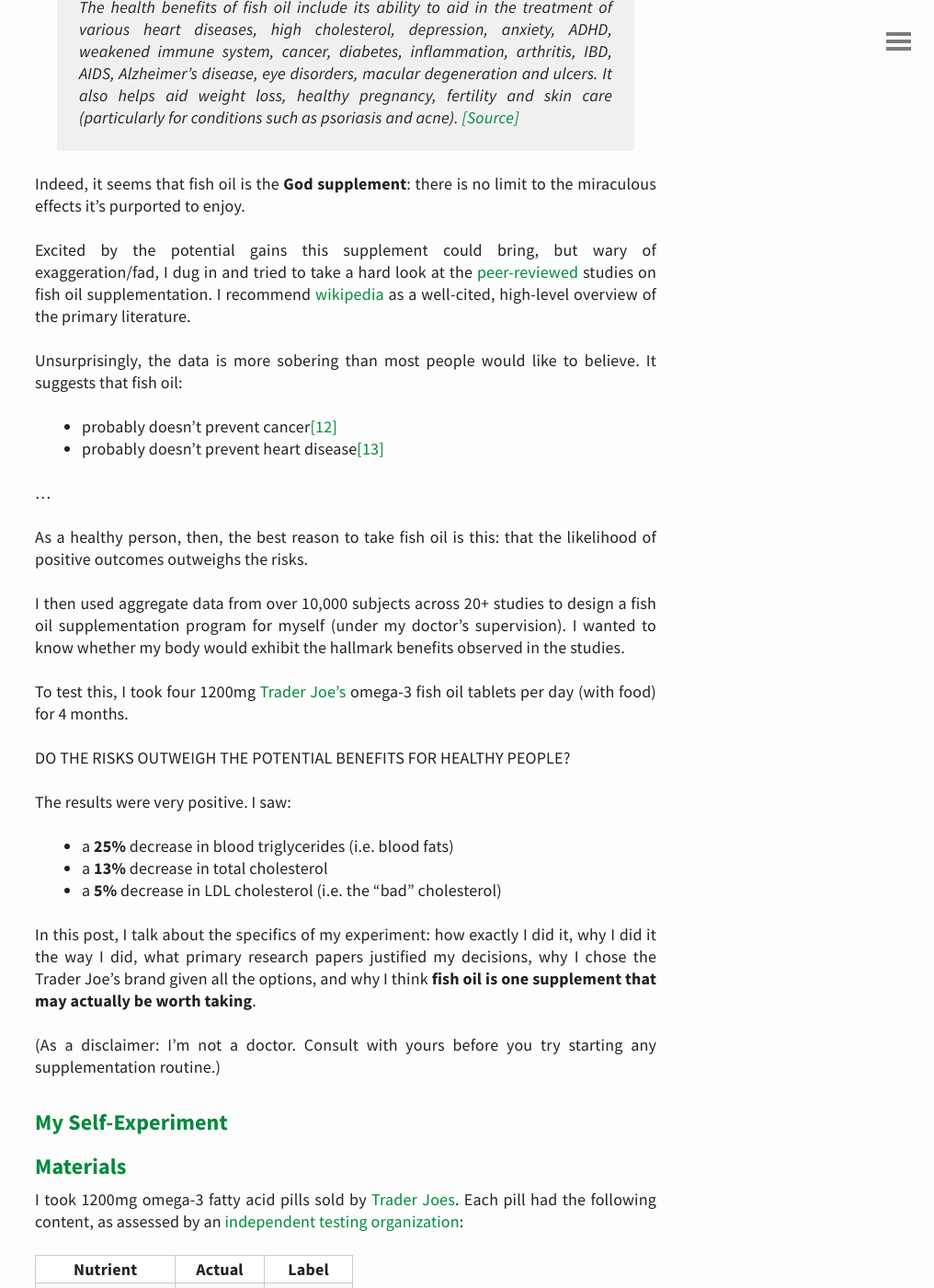
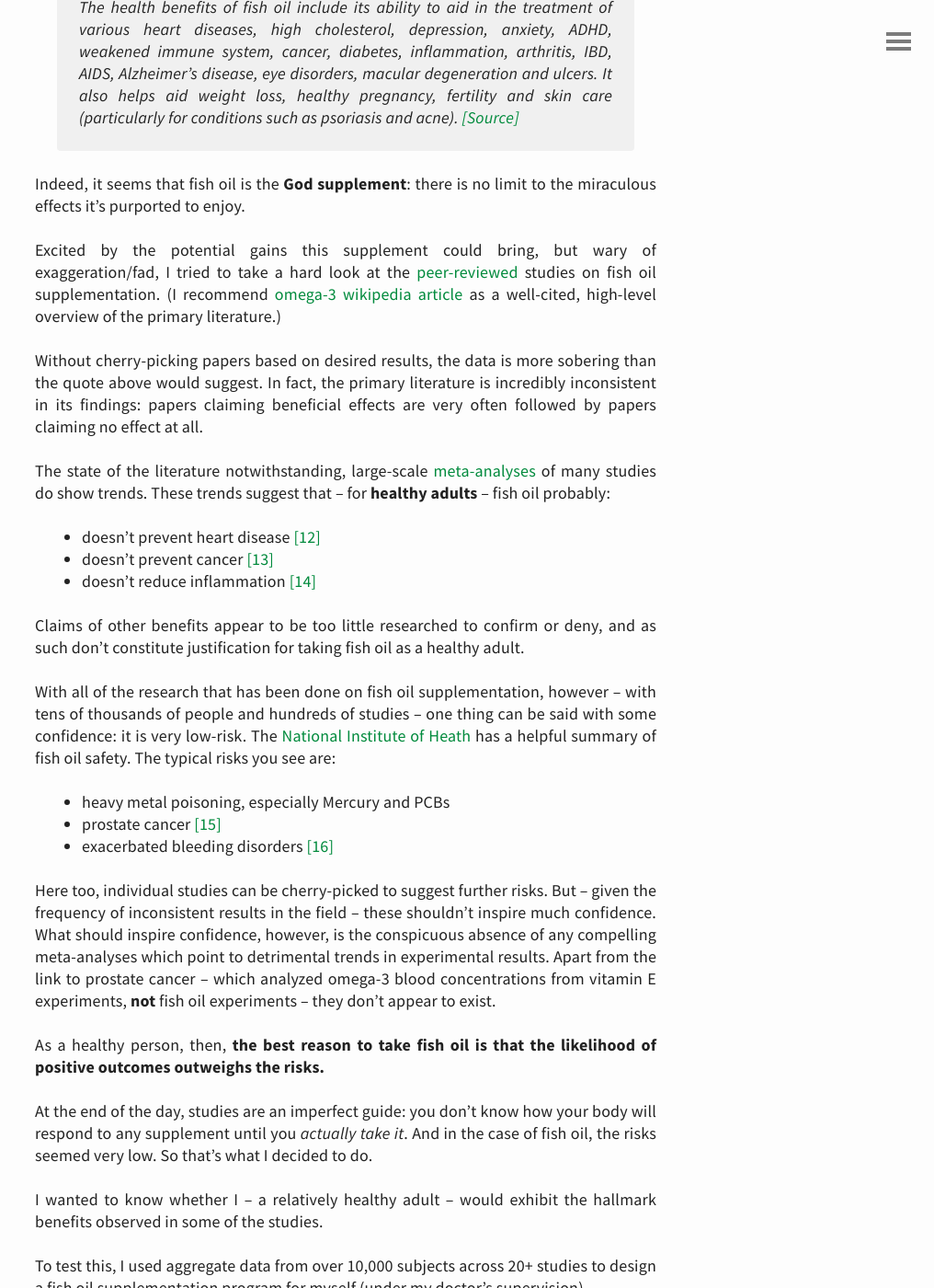
Before and after one commit to davidlaprade/davidlaprade.github.io, a Jekyll site: the page built from _posts/2017-1-20-my-fish-oil-experiment.md, in a window 1280 px wide and 1400 px high, scrolled down 654 px. Shown: the whole window at 92% size, without its empty margins (264-1280 px from the left). Built offline with Jekyll 4.4.1, drawn with Linux system fonts in a browser that asks for light colours; comment, search, counter and statistics services are not loaded; some of the changed text lies outside the part shown.

Commit message:
Complete first draft of fish oil post

```diff
--- a/_posts/2017-1-20-my-fish-oil-experiment.md
+++ b/_posts/2017-1-20-my-fish-oil-experiment.md
@@ -27,34 +27,68 @@ Indeed, it seems that fish oil is the __God supplement__: there is no
 limit to the miraculous effects it's purported to enjoy.
 
 Excited by the potential gains this supplement could bring, but wary of
-exaggeration/fad, I dug in and tried to take a hard look at the
+exaggeration/fad, I tried to take a hard look at the
 [peer-reviewed](https://en.wikipedia.org/wiki/Peer_review)
-studies on fish oil supplementation. I recommend
-[wikipedia](https://en.wikipedia.org/wiki/Omega-3_fatty_acid#Health_effects) as
-a well-cited, high-level overview of the primary literature.
+studies on fish oil supplementation. (I recommend
+[omega-3 wikipedia article](https://en.wikipedia.org/wiki/Omega-3_fatty_acid#Health_effects)
+as a well-cited, high-level overview of the primary literature.)
 
-Unsurprisingly, the data is more sobering than most people would like to
-believe. It suggests that fish oil:
+Without cherry-picking papers based on desired results, the data is more
+sobering than the quote above would suggest.
+In fact, the primary literature is incredibly inconsistent in its findings:
+papers claiming beneficial effects are very often followed by papers claiming
+no effect at all.
 
-* probably doesn't prevent cancer[[12]](https://www.ncbi.nlm.nih.gov/pubmed/16434631)
-* probably doesn't prevent heart disease[[13]](https://www.ncbi.nlm.nih.gov/pubmed/22968891)
+The state of the literature notwithstanding, large-scale [meta-analyses](https://en.wikipedia.org/wiki/Meta-analysis)
+of many studies do show trends. These trends suggest that -- for
+__healthy adults__ -- fish oil probably:
 
+* doesn't prevent heart disease [[12]](https://www.ncbi.nlm.nih.gov/pubmed/22968891)
+* doesn't prevent cancer [[13]](https://www.ncbi.nlm.nih.gov/pubmed/16434631)
+* doesn't reduce inflammation [[14]](https://www.ncbi.nlm.nih.gov/pubmed/23456976)
 
-...
+Claims of other benefits appear to be too little researched
+to confirm or deny, and as such don't constitute justification for taking fish
+oil as a healthy adult.
 
-As a healthy person, then, the best reason to take fish oil is this: that the
-likelihood of positive outcomes outweighs the risks.
+With all of the research that has been done on fish oil supplementation,
+however -- with tens of thousands of people and hundreds of studies -- one
+thing can be said with some confidence: it is very low-risk. The [National
+Institute of Heath](https://nccih.nih.gov/health/omega3/introduction.htm#hed4)
+has a helpful summary of fish oil safety. The typical risks you see are:
 
-I then used aggregate data from over 10,000
+* heavy metal poisoning, especially Mercury and PCBs
+* prostate cancer [[15]](https://www.ncbi.nlm.nih.gov/pubmed/23766835)
+* exacerbated bleeding disorders [[16]](https://www.ncbi.nlm.nih.gov/pubmed/21621252)
+
+Here too, individual studies can be cherry-picked to suggest further risks.
+But -- given the frequency of inconsistent results in the field -- these
+shouldn't inspire much confidence.
+What should inspire confidence, however, is the conspicuous absence of any
+compelling meta-analyses
+which point to detrimental trends in experimental results. Apart from the link
+to prostate cancer -- which analyzed omega-3 blood concentrations from vitamin E
+experiments, __not__ fish oil experiments -- they don't appear to
+exist.
+
+As a healthy person, then, __the best reason to take fish oil is that the
+likelihood of positive outcomes outweighs the risks.__
+
+At the end of the day, studies are an imperfect guide: you don't know how your
+body will respond to any supplement until you _actually take it_. And in the
+case of fish oil, the risks seemed very low. So that's what
+I decided to do.
+
+I wanted to know whether I -- a relatively healthy adult -- would
+exhibit the hallmark benefits observed in some of the studies.
+
+To test this, I used aggregate data from over 10,000
 subjects across 20+ studies to design a fish oil supplementation program for
-myself (under my doctor's supervision). I wanted to know whether my body would
-exhibit the hallmark benefits observed in the studies.
+myself (under my doctor's supervision).
 
-To test this, I took four 1200mg [Trader
+I took four 1200mg [Trader
 Joe's](https://www.amazon.com/Trader-Joes-Omega-3-90softgels-Odorless/dp/B004TVDMN8)
 omega-3 fish oil tablets per day (with food) for 4 months.
-
-DO THE RISKS OUTWEIGH THE POTENTIAL BENEFITS FOR HEALTHY PEOPLE?
 
 The results were very positive. I saw:
 
@@ -64,9 +98,8 @@ The results were very positive. I saw:
 
 In this post, I talk about the specifics of my experiment: how exactly I did it,
 why I did it the way I did, what primary research papers justified my decisions,
-why I chose the Trader Joe's brand given all the options,
-and why I think __fish oil is one supplement that may actually be worth
-taking__.
+why I chose the Trader Joe's brand given all the options, and why I may not
+continue to take this supplement long-term even despite the benefits I've seen.
 
 (As a disclaimer: I'm not a doctor. Consult with yours before you try starting
 any supplementation routine.)
@@ -255,9 +288,9 @@ unable to track down any study which justifies this ratio. I created a
 in the health stack exchange to try to see if anyone else knows.)
 
 Moreover, this dose kept my intake of Mercury, PCB, and other harmful compounds
-to a minimum. To quote from the [independent testing
+to a minimum. To quote from the results of the [independent testing
 organization](https://labdoor.com/review/trader-joes-omega-3/report)
-mentioned above:
+mentioned above, Trader Joes' supplement had:
 
 > Mercury content measured at 1 PPB [. . .] significantly below the Global
 > Organization for EPA and DHA Omega-3 (GOED) 100 PPB limit.<br><br>
@@ -323,11 +356,15 @@ follows:
 So, my dosage contained roughly 0.1 µg of PCB, less than 30% of the updated no
 significant risk limit.
 
-I picked Trader Joe's supplement after generating a heat map of many other
-supplement brands. I compared: ...
-
 I did not experience a fishy aftertaste when taking these pills either, unless
 I took 3 or more at once.
+
+For anyone interested in what other factors went into choosing Trader Joes'
+supplement, I created a
+google sheet with all of the qualities I was interested in (including cost) and
+then color-coded each cell to create a
+[heatmap](https://docs.google.com/spreadsheets/d/1V2xrMPMMSGcmeqPBwBYU_9spPIRj_oPKsXF-ayagSIQ/edit?usp=sharing)
+of the supplement brands.
 
 The "Net Change" figure also explains why I chose to run my experiment for 4
 months (~17 weeks). As seen there, the studies ranged in duration from 6 weeks to
@@ -368,12 +405,6 @@ doesn't actually provide any of the results from the high-fat trials:
 
 So I sent an email to the author of these papers to try to get these results. I
 will update this post if I ever hear back.
-
-To those who would object that my diet and/or exercise weren't ideal: you're
-probably right. I didn't intend them to be. The point was just to create a rough
-set of rules to keep my diet and exercise __consistent__ throughout the experiment.
-By keeping them consistent, it allowed me to reasonably infer that changes in my
-blood tests weren't due to diet or exercise.
 
 One reason why I wanted to perform these tests was that not everyone's body
 responds to drugs in the same way. I had no idea how my body was going to react.
@@ -440,3 +471,9 @@ My diet was essentially a low carb diet (as low as I could stand):
     whenever possible
   * protein was largely from chicken and turkey, little red meat, no fish
   * cooking oil was usually olive oil, but sometimes coconut oil
+
+To those who would object that my diet and/or exercise weren't ideal: you're
+probably right. I didn't intend them to be. The point was just to create a rough
+set of rules to keep my diet and exercise __consistent__ throughout the experiment.
+By keeping them consistent, it allowed me to reasonably infer that changes in my
+blood tests weren't due to diet or exercise.
```
